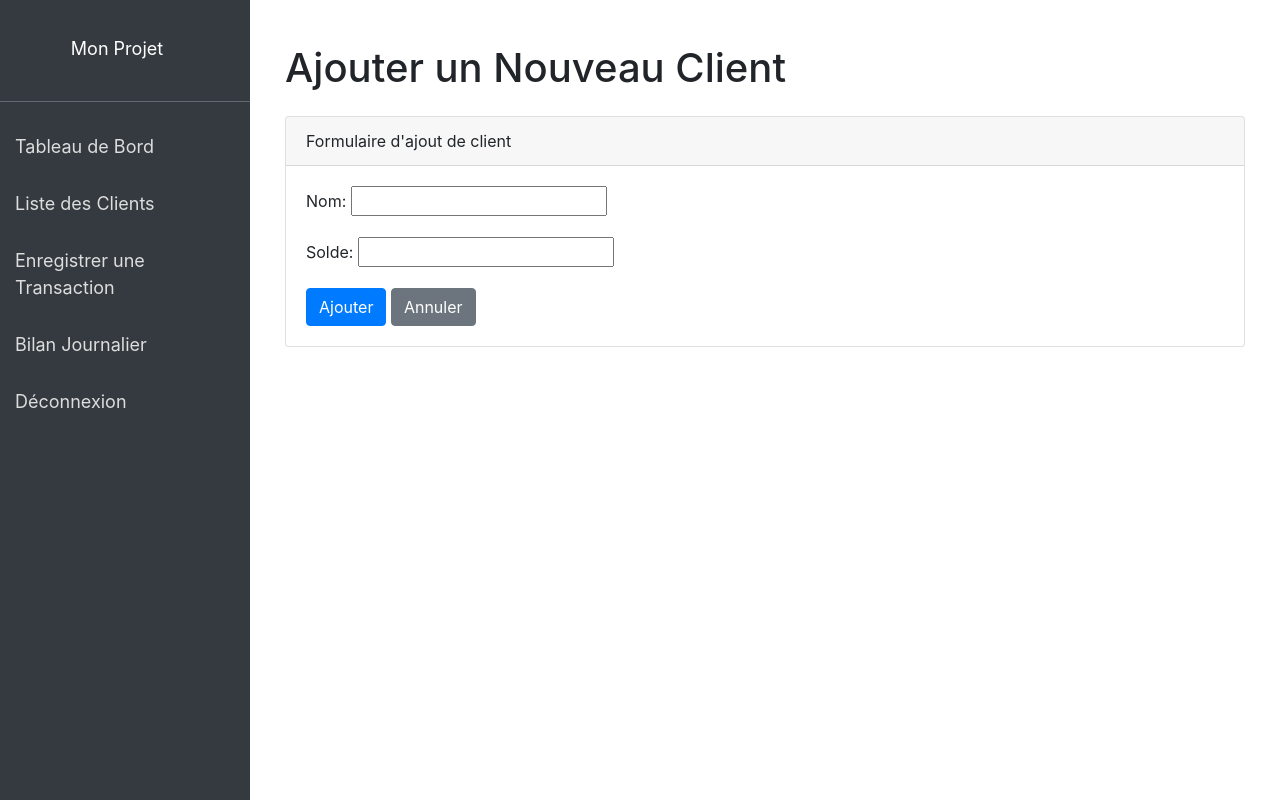
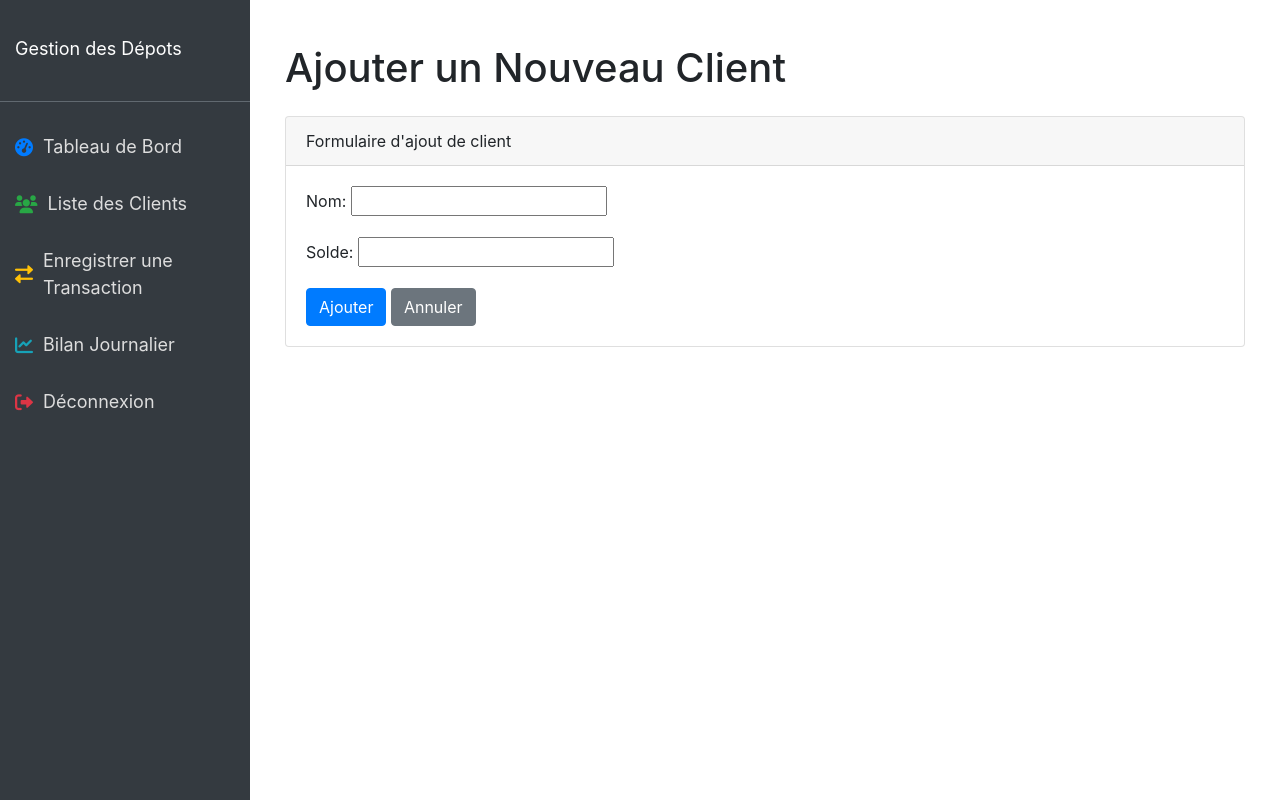
Before and after one commit to HamaBarhamou/gestion_depots, a Django app: page /clients/ajouter/ in a window 1280 px wide. Run offline with Django 5.2, Linux system fonts and the light colour scheme; the visitor is signed in with stand-in values (Sample User, id 1); some libraries are stand-ins or nearby versions.

Commit message:
feat: Améliorer les couleurs du menu et ajouter des icônes en couleur avec Font Awesome

```diff
--- a/templates/base.html
+++ b/templates/base.html
@@ -6,6 +6,8 @@
     <title>{% block title %}Mon Application Django{% endblock %}</title>
     <!-- Bootstrap CSS -->
     <link href="https://stackpath.bootstrapcdn.com/bootstrap/4.5.2/css/bootstrap.min.css" rel="stylesheet">
+    <!-- Font Awesome CSS -->
+    <link rel="stylesheet" href="https://cdnjs.cloudflare.com/ajax/libs/font-awesome/6.0.0-beta3/css/all.min.css">
     <!-- Custom CSS -->
     <style>
         body {
@@ -27,11 +29,15 @@
             text-decoration: none;
             font-size: 18px;
             color: #ddd;
-            display: block;
+            display: flex;
+            align-items: center;
         }
         .sidebar a:hover {
             background-color: #575d63;
             color: white;
+        }
+        .sidebar a .fas {
+            margin-right: 10px;
         }
         .content {
             margin-left: 250px;
@@ -47,16 +53,16 @@
 
     <!-- Sidebar -->
     <div class="sidebar">
-        <a class="navbar-brand text-center text-white mb-4" href="{% url 'tableau_de_bord' %}">Mon Projet</a>
+        <a class="navbar-brand text-center text-white mb-4" href="{% url 'tableau_de_bord' %}">Gestion des Dépots</a>
         <hr class="bg-secondary">
         {% if user.is_authenticated %}
-            <a href="{% url 'tableau_de_bord' %}">Tableau de Bord</a>
-            <a href="{% url 'liste_clients' %}">Liste des Clients</a>
-            <a href="{% url 'enregistrer_transaction' %}">Enregistrer une Transaction</a>
-            <a href="{% url 'bilan_journalier' %}">Bilan Journalier</a>
-            <a href="{% url 'logout' %}">Déconnexion</a>
+            <a href="{% url 'tableau_de_bord' %}"><i class="fas fa-tachometer-alt text-primary"></i> Tableau de Bord</a>
+            <a href="{% url 'liste_clients' %}"><i class="fas fa-users text-success"></i> Liste des Clients</a>
+            <a href="{% url 'enregistrer_transaction' %}"><i class="fas fa-exchange-alt text-warning"></i> Enregistrer une Transaction</a>
+            <a href="{% url 'bilan_journalier' %}"><i class="fas fa-chart-line text-info"></i> Bilan Journalier</a>
+            <a href="{% url 'logout' %}"><i class="fas fa-sign-out-alt text-danger"></i> Déconnexion</a>
         {% else %}
-            <a href="{% url 'login' %}">Connexion</a>
+            <a href="{% url 'login' %}"><i class="fas fa-sign-in-alt text-primary"></i> Connexion</a>
         {% endif %}
     </div>
 
```
